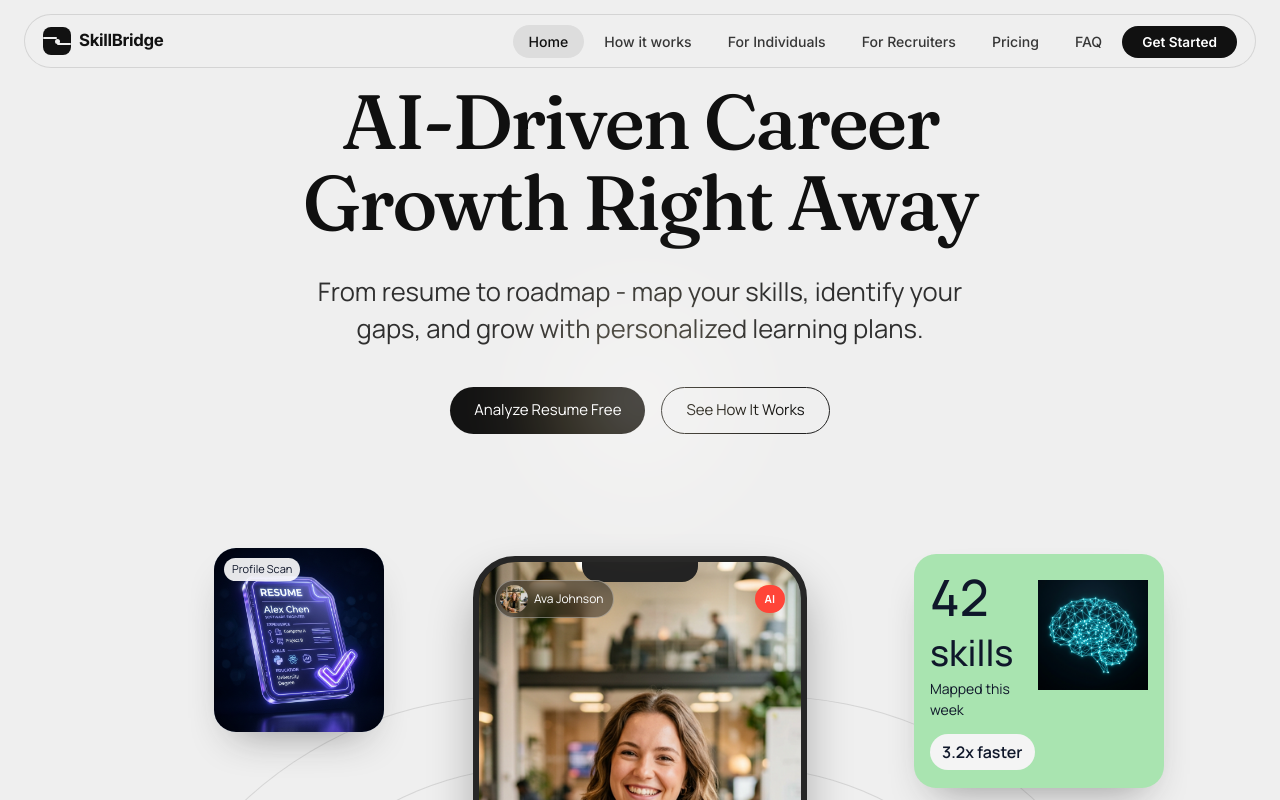
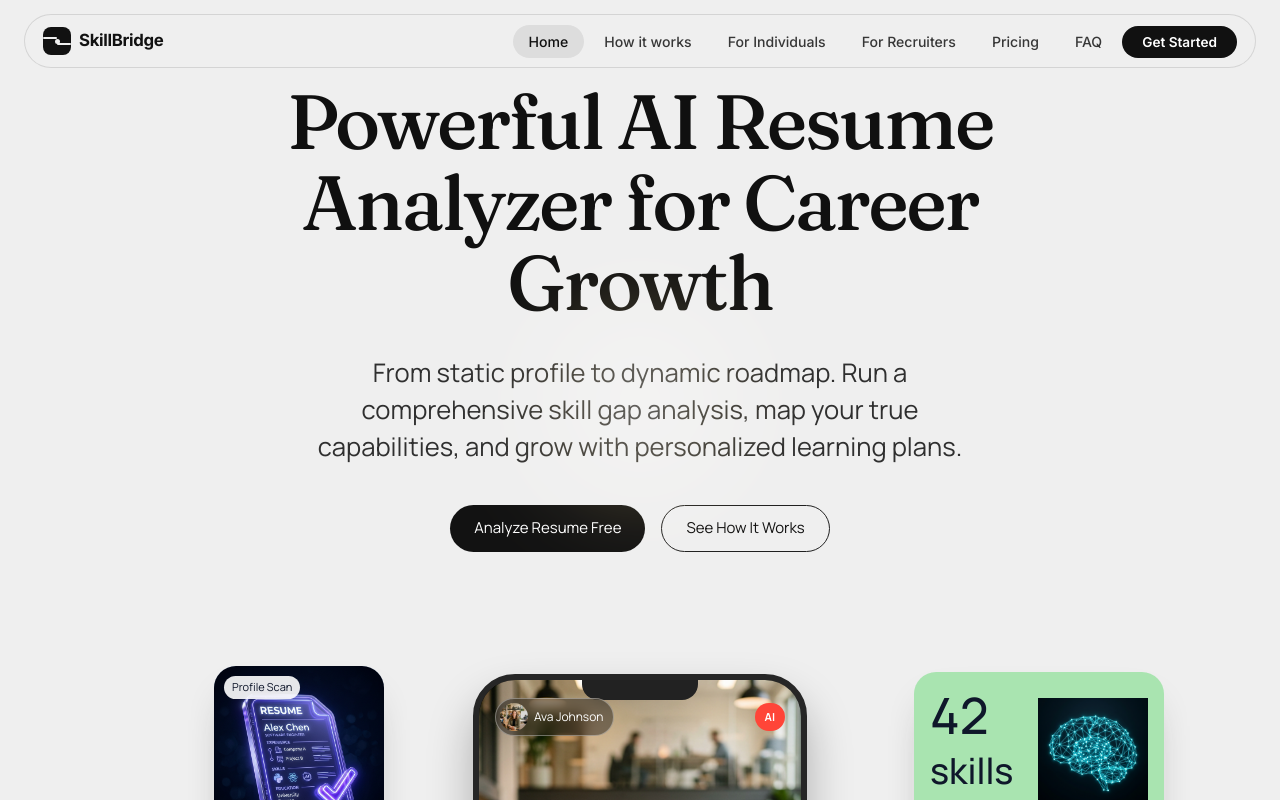
Before and after one commit to TharushaKula/Skill-Bridge-, a Next.js app: page / in a window 1280 px wide. Shown: the top 800 px of the page. Built offline with nearby package versions, Linux system fonts and the light colour scheme; a web font is replaced by a local one.

Commit message:
feat: Update hero section heading and description to emphasize AI resume analysis and skill gap analysis.

```diff
--- a/app/how-it-works/page.tsx
+++ b/app/how-it-works/page.tsx
@@ -34,7 +34,7 @@ const agents = [
       'Role-context aware parsing',
       'Transferable skill detection',
     ],
-    tags: ['NLP Parsing', 'Sentence-BERT', 'Skill Taxonomy'],
+    tags: ['NLP Parsing', 'Sentence-BERT', 'Skill Gap Analysis'],
     image: '/images/platform-images/CV-Analyzer-page.png',
     imageAlt: 'Skill extraction dashboard',
   },
@@ -66,7 +66,7 @@ const agents = [
       'Milestone-based growth sequence',
       'Outcome-focused resource curation',
     ],
-    tags: ['RAG Pipeline', 'Path Planning', 'Course Matching'],
+    tags: ['RAG Pipeline', 'Path Planning', 'Skill Gap Analysis'],
     image: '/images/platform-images/roadmap-page.png',
     imageAlt: 'Personalized roadmap dashboard',
   },
@@ -82,7 +82,7 @@ const agents = [
       'Adaptive recommendation updates',
       'Plateau and risk detection',
     ],
-    tags: ['Progress Signals', 'Market Drift', 'Auto Recalibration'],
+    tags: ['Progress Signals', 'AI Resume Analyzer', 'Auto Recalibration'],
     image: '/images/platform-images/tracker-agent.png',
     imageAlt: 'Progress and tracking analytics',
   },
@@ -113,9 +113,7 @@ export default function EnginePage() {
           <span className={styles.kicker}>Under The Hood</span>
           <h1>The Multi-Agent Engine Powering Career Intelligence</h1>
           <p>
-            SkillBridge orchestrates four specialized AI agents to transform static
-            resumes into actionable skill intelligence, adaptive roadmaps, and
-            high-confidence talent matching.
+            SkillBridge orchestrates four specialized AI agents, serving as a powerful AI resume analyzer and deep skill gap analysis engine, to transform static resumes into actionable intelligence, adaptive roadmaps, and high-confidence talent matching.
           </p>
 
           <div className={styles.heroActions}>
--- a/app/page.tsx
+++ b/app/page.tsx
@@ -35,10 +35,10 @@ export default function Home() {
       <HomeScrollReveal />
       <div className={styles.shell}>
         <section className={styles.hero} data-reveal="up">
-          <h1>AI-Driven Career Growth Right Away</h1>
+          <h1>Powerful AI Resume Analyzer for Career Growth</h1>
           <p>
-            From resume to roadmap - map your skills, identify your gaps,
-            and grow with personalized learning plans.
+            From static profile to dynamic roadmap. Run a comprehensive skill gap analysis,
+            map your true capabilities, and grow with personalized learning plans.
           </p>
 
           <div className={styles.ctaRow}>
```
